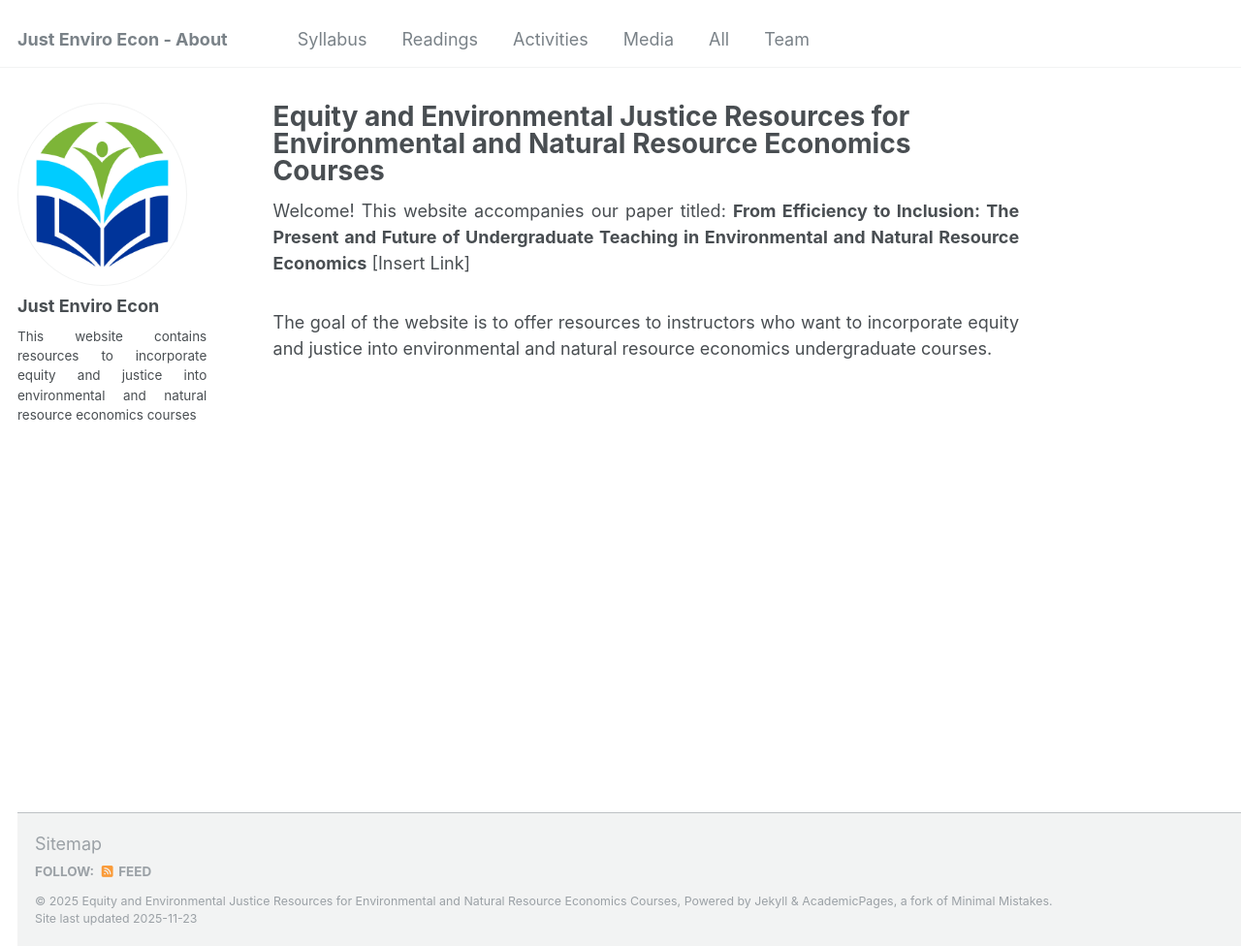
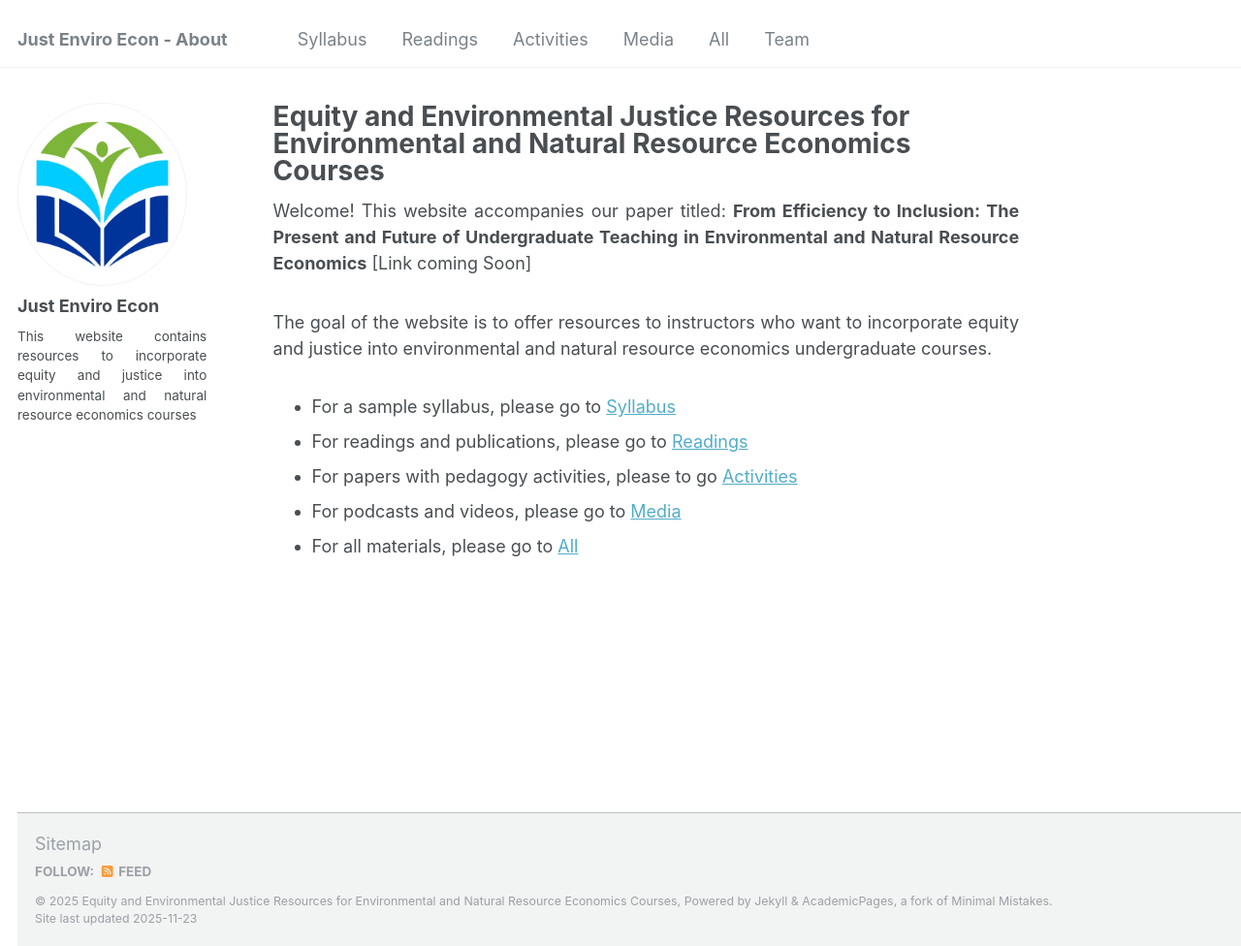
Before and after one commit to just-enviro-econ/just-enviro-econ.github.io, a Jekyll site: the page built from _pages/about.md, in a window 1280 px wide and 976 px high. Shown: the whole window at 97% size. Built offline with Jekyll 4.4.1, drawn with Linux system fonts in a browser that asks for light colours.

Commit message:
more updates

```diff
--- a/_pages/about.md
+++ b/_pages/about.md
@@ -18,7 +18,13 @@ redirect_from:
 </script>
 
 
-Welcome! This website accompanies our paper titled: **From Efficiency to Inclusion: The Present and Future of Undergraduate Teaching in Environmental and Natural Resource Economics** [Insert Link]
+Welcome! This website accompanies our paper titled: **From Efficiency to Inclusion: The Present and Future of Undergraduate Teaching in Environmental and Natural Resource Economics** [Link coming Soon]
 
 
 The goal of the website is to offer resources to instructors who want to incorporate equity and justice into environmental and natural resource economics undergraduate courses.
+
+* For a sample syllabus, please go to [Syllabus](/syllabus/)
+* For readings and publications, please go to [Readings](/readings/)
+* For papers with pedagogy activities, please to go [Activities](/activities/)
+* For podcasts and videos, please go to [Media](/media/)
+* For all materials, please go to [All](/all/)
```
Also changed, not shown: _pages/all.md (+7 -6 lines), _pages/syllabus.md (+5 -6 lines).
